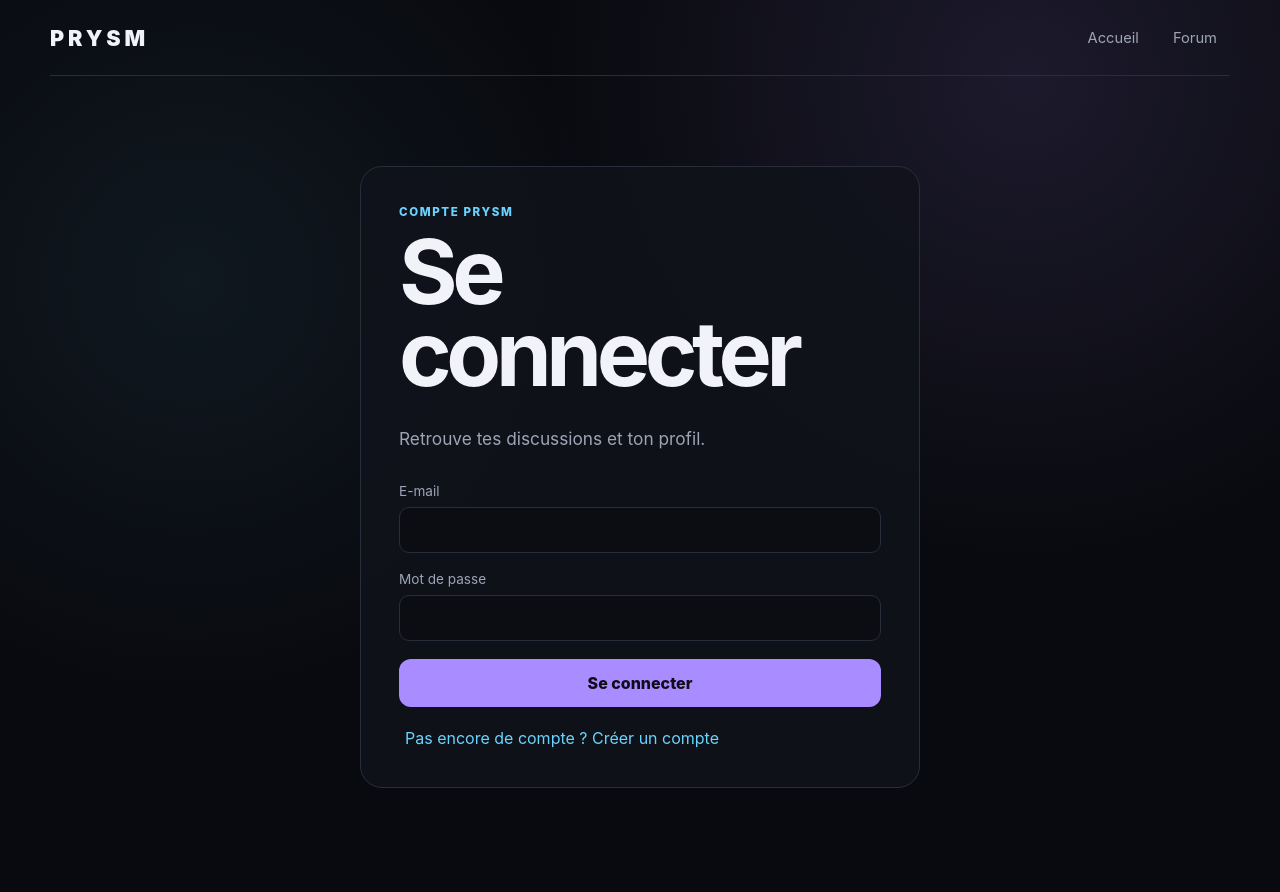
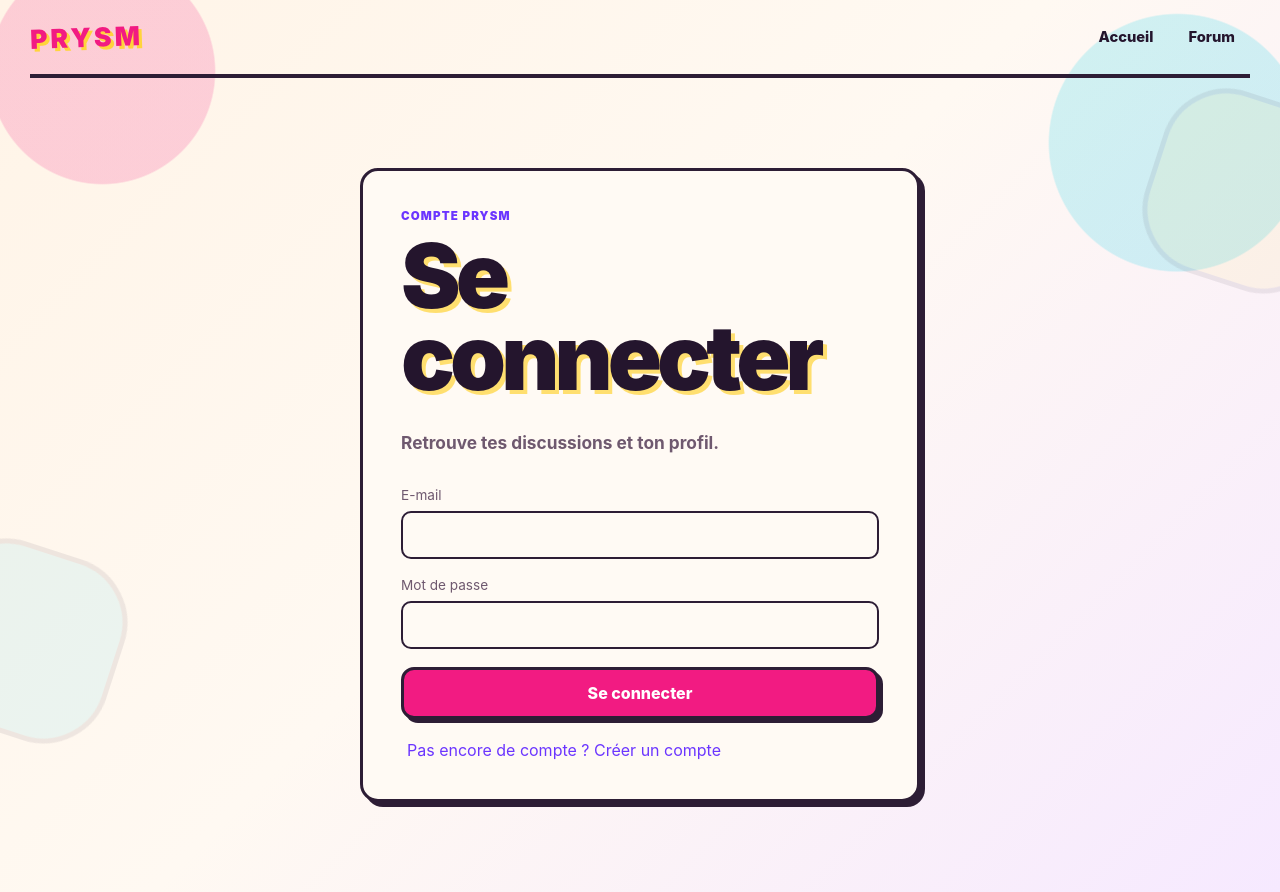
Before and after one commit to LadyOoscar/Prysm-forum, a Next.js app: page /auth in a window 1280 px wide. Before the commit the page ends 800 px from the top, so only its background shows below. Built offline with nearby package versions, Linux system fonts and the light colour scheme; no server answers.

Commit message:
Apply queer pop PRYSM visual identity

```diff
--- a/app/globals.css
+++ b/app/globals.css
@@ -89,3 +89,78 @@ footer { padding: 35px 0 60px; color: #666d7e; font-size: .78rem; }
 .votes{display:flex;align-items:center;gap:7px;margin-top:20px;padding-top:14px;border-top:1px solid var(--line);width:max-content}.vote{width:32px;height:30px;border:1px solid var(--line);border-radius:8px;background:#0d0f16;color:var(--muted);cursor:pointer;font:inherit;display:grid;place-items:center;transition:border-color .15s,background .15s,color .15s}.vote:hover{border-color:#4b5265;color:var(--text)}.vote.selected.vote-up{border-color:#69d5a0;background:rgba(105,213,160,.12);color:#69d5a0}.vote.selected.vote-down{border-color:#e58b9a;background:rgba(229,139,154,.12);color:#e58b9a}.vote:disabled{cursor:wait;opacity:.7}.vote-score{min-width:42px;text-align:center;font-size:.85rem;font-weight:900}.vote-score.positive{color:#69d5a0}.vote-score.negative{color:#e58b9a}.votes small{color:var(--muted);font-size:.65rem;margin-left:2px}
 
 .hot-section{padding:20px 0 55px}.hot-intro{margin:-14px 0 20px;color:var(--muted);line-height:1.6;max-width:760px}.hot-list{display:grid;gap:10px}.hot-row{display:grid;grid-template-columns:54px 1fr auto;align-items:center;gap:16px;padding:18px 20px;border:1px solid var(--line);border-radius:16px;background:linear-gradient(100deg,rgba(169,140,255,.08),rgba(17,19,27,.82));transition:border-color .15s,transform .15s}.hot-row:hover{border-color:#5b526f;transform:translateX(2px)}.hot-rank{font-size:1rem;font-weight:900;color:var(--accent)}.hot-main{min-width:0}.hot-main>span{color:var(--accent2);font-size:.66rem;text-transform:uppercase;letter-spacing:.1em}.hot-main h3{margin:5px 0 6px;font-size:1.05rem;overflow:hidden;text-overflow:ellipsis;white-space:nowrap}.hot-main small{color:var(--muted);font-size:.7rem}.controversy-score{min-width:78px;text-align:right;font-size:1.15rem;color:#e58b9a}.controversy-score small{display:block;color:var(--muted);font-size:.58rem;font-weight:600;text-transform:uppercase;letter-spacing:.08em}.forum-section{padding:20px 0 80px}.forum-section .forum-list{padding-bottom:0}.forum-section .section-heading{margin-bottom:24px}@media(max-width:650px){.hot-row{grid-template-columns:36px 1fr}.controversy-score{grid-column:2;text-align:left}.hot-main h3{white-space:normal}.hot-section .section-heading{align-items:flex-start;flex-direction:column}}
+
+
+/* PRYSM queer pop visual direction: saturated 2D comic energy, original and non-derivative */
+:root{
+  --bg:#fff4e7;--panel:#fffaf4;--panel2:#f7e5f4;--text:#24152d;--muted:#6f596f;--line:#2d1d35;
+  --accent:#f21b82;--accent2:#6b35ff;--cyan:#00cfe8;--yellow:#ffd43b;--mint:#70e1b4;--orange:#ff7043;
+}
+body{
+  background:
+    radial-gradient(circle at 8% 8%,rgba(242,27,130,.18) 0 7rem,transparent 7.1rem),
+    radial-gradient(circle at 92% 16%,rgba(0,207,232,.18) 0 8rem,transparent 8.1rem),
+    linear-gradient(135deg,#fff4e7 0%,#fff9f2 48%,#f6e9ff 100%);
+  color:var(--text);
+  font-family:Inter,ui-sans-serif,system-ui,-apple-system,BlinkMacSystemFont,"Segoe UI",sans-serif;
+}
+body:before,body:after{content:"";position:fixed;z-index:-1;pointer-events:none;width:180px;height:180px;border:5px solid var(--line);opacity:.08;transform:rotate(18deg);border-radius:35%}
+body:before{top:12%;right:-60px;background:var(--yellow)}
+body:after{bottom:8%;left:-70px;background:var(--cyan)}
+.shell{width:min(1220px,calc(100% - 28px))}
+.topbar{min-height:78px;border-bottom:4px solid var(--line);position:relative}
+.brand{font-size:1.65rem;letter-spacing:.12em;color:var(--accent);text-shadow:3px 3px 0 var(--yellow);transform:rotate(-2deg)}
+nav{gap:5px;flex-wrap:wrap}
+nav a{color:var(--text);font-weight:800;padding:10px 13px;border:2px solid transparent;border-radius:12px}
+nav a:hover,nav a.active{background:var(--yellow);border-color:var(--line);box-shadow:3px 3px 0 var(--line);color:var(--text);transform:rotate(-1deg)}
+.eyebrow{color:var(--accent2);font-weight:950;letter-spacing:.1em}
+h1,h2,h3{font-weight:950}
+h1{letter-spacing:-.055em;text-shadow:4px 4px 0 rgba(255,212,59,.72)}
+h1 span{color:var(--accent)}
+.lead{color:var(--muted);font-weight:650}
+.button{border:3px solid var(--line);background:var(--panel);color:var(--text);border-radius:13px;font-weight:850;box-shadow:4px 4px 0 var(--line)}
+.button:hover{transform:translate(-2px,-2px);box-shadow:6px 6px 0 var(--line)}
+.button.primary{background:var(--accent);color:white;border-color:var(--line)}
+.page-head{padding:70px 0 38px}
+.page-head h1{font-size:clamp(3.5rem,8vw,6.8rem)}
+.section{padding:42px 0 78px}
+.section-heading{margin-bottom:22px}
+.status{border:3px solid var(--line);background:var(--yellow);color:var(--text);border-radius:9px;font-weight:950;box-shadow:3px 3px 0 var(--line);transform:rotate(2deg)}
+.forum-row,.topic-row,.search-result,.moderation-card,.profile-box,.reply-box,.auth-card,.card{
+  border:3px solid var(--line);background:var(--panel);border-radius:18px;box-shadow:5px 5px 0 var(--line)
+}
+.forum-row:hover,.topic-row:hover,.search-result:hover,.card:hover{border-color:var(--line);transform:translate(-3px,-3px);box-shadow:8px 8px 0 var(--accent)}
+.forum-row:nth-child(4n+1){background:#fff7a8}.forum-row:nth-child(4n+2){background:#ffd5ea}.forum-row:nth-child(4n+3){background:#c9f7f5}.forum-row:nth-child(4n+4){background:#dfd1ff}
+.forum-kicker,.card span,.hot-main>span{color:var(--accent2);font-weight:950}
+.arrow{color:var(--accent);font-weight:950;font-size:1.8rem}
+.topic-icon{background:var(--cyan);border:3px solid var(--line);color:var(--text);box-shadow:3px 3px 0 var(--line)}
+.post{border:3px solid var(--line);border-radius:18px;background:var(--panel);box-shadow:5px 5px 0 var(--line)}
+.post-author{background:#f7dff1;border-right:3px solid var(--line)}
+.avatar{border:3px solid var(--line);background:linear-gradient(135deg,var(--accent),var(--cyan));box-shadow:3px 3px 0 var(--line)}
+.reactions{border-top:3px dashed rgba(45,29,53,.25)}
+.reaction{border:2px solid var(--line);background:#fff;color:var(--text);font-weight:800;box-shadow:2px 2px 0 var(--line)}
+.reaction:hover{border-color:var(--line);background:var(--yellow);color:var(--text)}
+.reaction.selected{border-color:var(--line);background:var(--mint);color:var(--text);box-shadow:3px 3px 0 var(--line)}
+.hot-section{margin:12px 0 54px;padding:28px;background:#2d1d35;border:4px solid var(--line);border-radius:24px;box-shadow:8px 8px 0 var(--accent)}
+.hot-section .eyebrow{color:var(--yellow)}
+.hot-section h2{color:#fff;font-size:clamp(2.1rem,5vw,3.7rem)}
+.hot-intro{color:#f5dff0;max-width:760px;font-weight:650;line-height:1.55}
+.hot-list{display:grid;gap:11px;margin-top:22px}
+.hot-row{display:flex;align-items:center;gap:16px;padding:17px 18px;border:3px solid var(--line);border-radius:15px;background:#fff8ef;color:var(--text);box-shadow:4px 4px 0 var(--yellow);transition:.15s}
+.hot-row:hover{transform:translate(-3px,-3px);box-shadow:7px 7px 0 var(--cyan)}
+.hot-rank{font-size:1.25rem;font-weight:950;color:var(--accent)}
+.hot-main{min-width:0;flex:1}
+.hot-main h3{margin:5px 0 5px;font-size:1.08rem;white-space:nowrap;overflow:hidden;text-overflow:ellipsis}
+.hot-main small{color:var(--muted)}
+.controversy-score{font-size:1.15rem;color:var(--accent2);white-space:nowrap}
+.controversy-score small{font-size:.62rem;color:var(--muted);font-weight:800}
+.notice.error{border:3px solid var(--line);background:#ffd5dc;color:#7e1730}
+input,textarea,select{border:2px solid var(--line)!important;background:#fffaf4!important;color:var(--text)!important}
+input:focus,textarea:focus,select:focus{border-color:var(--accent)!important;box-shadow:3px 3px 0 var(--cyan);outline:none}
+.empty{border:3px dashed var(--line);background:rgba(255,250,244,.7)}
+@media(max-width:760px){
+  .shell{width:min(100% - 18px,1220px)}
+  .hot-section{padding:20px}
+  .hot-row{align-items:flex-start}
+  .controversy-score{display:none}
+}
```
